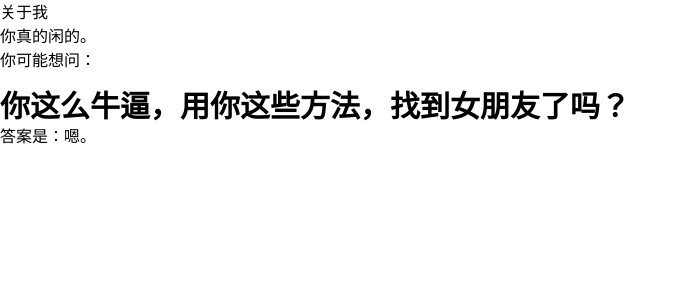
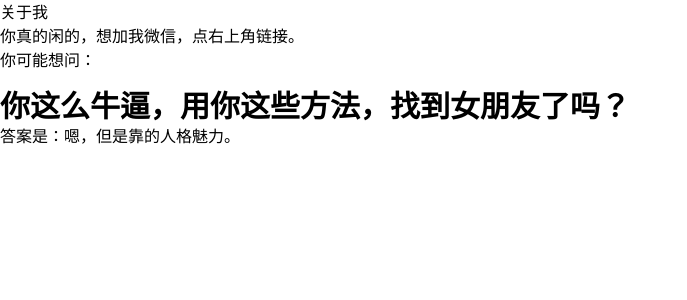
Before and after one commit to EvanNotFound/how-to-deal-with-my-crush, a Next.js app: page /about-me in a window 1280 px wide. Shown: the top 300 px of the page, without its empty margins (0-687 px from the left). Built offline with nearby package versions, Linux system fonts and the light colour scheme.

Commit message:
feat: update about-me page with additional contact info and details

```diff
--- a/pages/about-me.mdx
+++ b/pages/about-me.mdx
@@ -1,11 +1,11 @@
 # 关于我
 
-你真的闲的。
+你真的闲的，想加我微信，点右上角链接。
 
 你可能想问：
 
-<p className={"text-3xl mt-4 font-bold"}>
+<p className={"text-3xl mt-4 font-bold text-black"}>
 你这么牛逼，用你这些方法，找到女朋友了吗？
 </p>
 
-答案是：嗯。
+答案是：嗯，但是靠的人格魅力。
```
